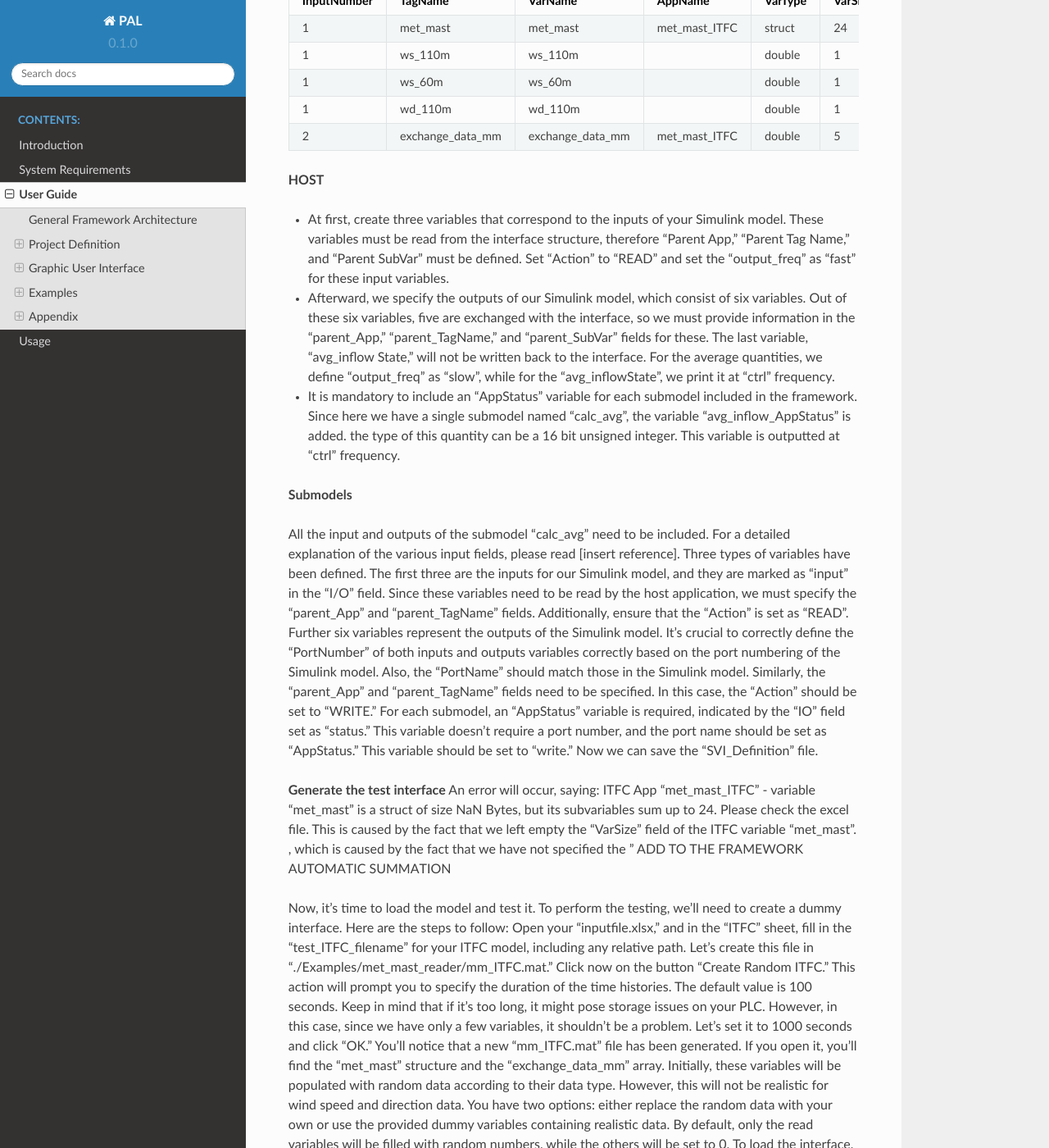
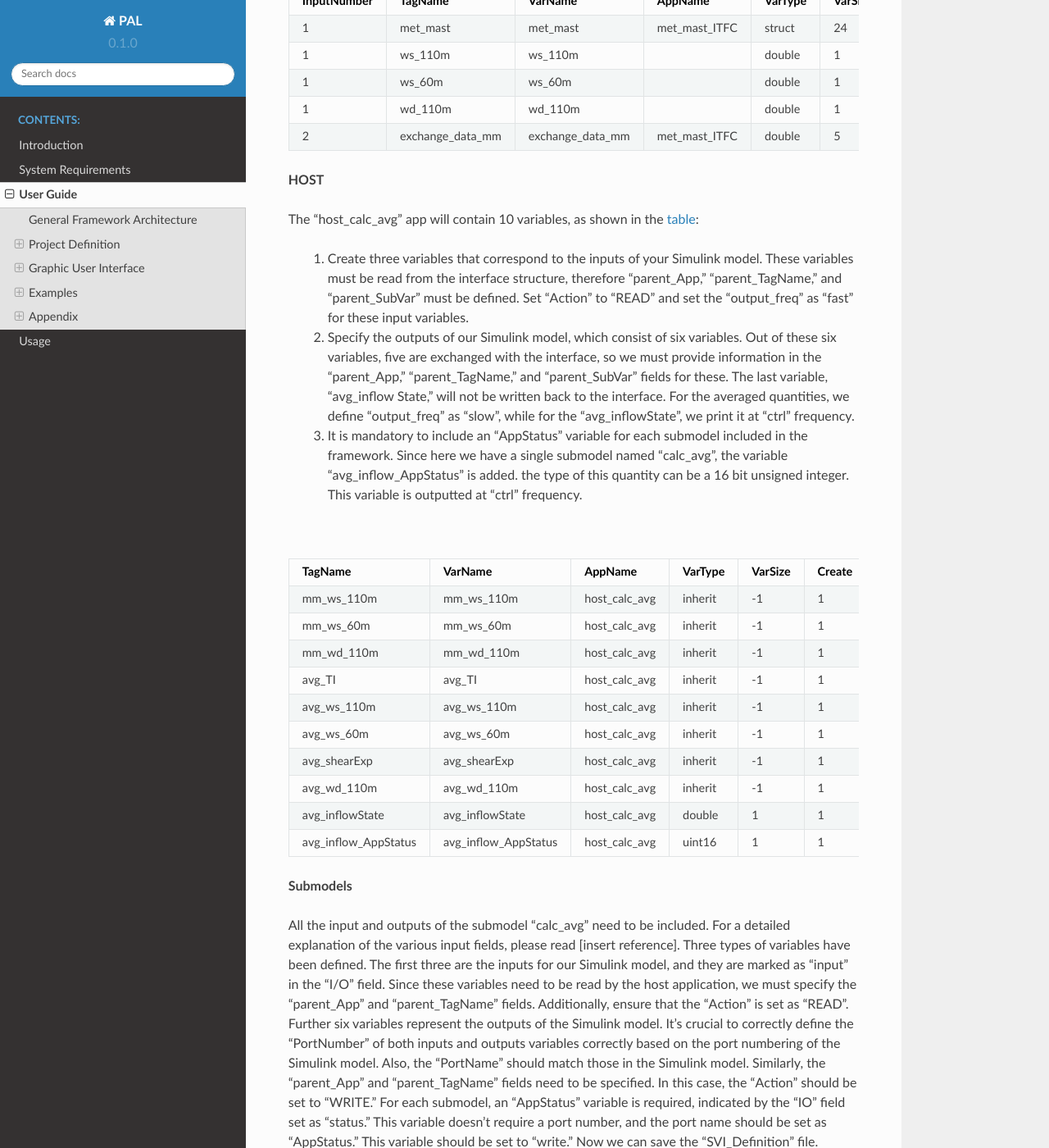
Before and after one commit to TUMLWE/PAL, a Sphinx documentation site: the page built from docs/source/user_guide.rst, in a window 1280 px wide and 1400 px high, scrolled down 17569 px. Shown: the whole window at 82% size. Built offline with Sphinx 7.4.7 and the Read the Docs theme 2.0.0, drawn with Linux system fonts in a browser that asks for light colours; some of the changed text lies outside the part shown.

Commit message:
docs update

```diff
--- /dev/null
+++ b/docs/source/SVI_Definition_host_mmreader.csv
@@ -0,0 +1,11 @@
+TagName,VarName,AppName,VarType,VarSize,Create,parent_App,parent_TagName,parent_SubVar,Action,Flag_Assign_InitialValue,Initial_Value,Units,Print_output,output_freq,Comments
+mm_ws_110m,mm_ws_110m,host_calc_avg,inherit,-1,1,met_mast_ITFC,met_mast,ws_110m,READ,0,0,[m/s],1,fast,
+mm_ws_60m,mm_ws_60m,host_calc_avg,inherit,-1,1,met_mast_ITFC,met_mast,ws_60m,READ,0,0,[m/s],1,fast,
+mm_wd_110m,mm_wd_110m,host_calc_avg,inherit,-1,1,met_mast_ITFC,met_mast,wd_110m,READ,0,0,[deg],1,fast,
+avg_TI,avg_TI,host_calc_avg,inherit,-1,1,met_mast_ITFC,exchange_data_mm,1,WRITE,0,0,[-],1,slow,
+avg_ws_110m,avg_ws_110m,host_calc_avg,inherit,-1,1,met_mast_ITFC,exchange_data_mm,2,WRITE,0,0,[m/s],1,slow,
+avg_ws_60m,avg_ws_60m,host_calc_avg,inherit,-1,1,met_mast_ITFC,exchange_data_mm,3,WRITE,0,0,[m/s],1,slow,
+avg_shearExp,avg_shearExp,host_calc_avg,inherit,-1,1,met_mast_ITFC,exchange_data_mm,4,WRITE,0,0,[-],1,slow,
+avg_wd_110m,avg_wd_110m,host_calc_avg,inherit,-1,1,met_mast_ITFC,exchange_data_mm,5,WRITE,0,0,[deg],1,slow,
+avg_inflowState,avg_inflowState,host_calc_avg,double,1,1,,,,,0,0,[-],1,ctrl,
+avg_inflow_AppStatus,avg_inflow_AppStatus,host_calc_avg,uint16,1,1,,,,,0,0,[-],1,ctrl,
--- a/docs/source/user_guide.rst
+++ b/docs/source/user_guide.rst
@@ -195,9 +195,16 @@
 
 **HOST**
 
-•	At first, create three variables that correspond to the inputs of your Simulink model. These variables must be read from the interface structure, therefore "Parent App," "Parent Tag Name," and "Parent SubVar" must be defined. Set "Action" to "READ" and set the "output_freq" as "fast" for these input variables.
-•	Afterward, we specify the outputs of our Simulink model, which consist of six variables. Out of these six variables, five are exchanged with the interface, so we must provide information in the "parent_App," "parent_TagName," and "parent_SubVar" fields for these. The last variable, "avg_inflow State," will not be written back to the interface. For the average quantities, we define "output_freq" as "slow", while for the “avg_inflowState”, we print it at “ctrl” frequency.
-•	It is mandatory to include an “AppStatus” variable for each submodel included in the framework. Since here we have a single submodel named “calc_avg”, the variable “avg_inflow_AppStatus” is added. the type of this quantity can be a 16 bit unsigned integer. This variable is outputted at “ctrl” frequency.
+The "host_calc_avg" app will contain 10 variables, as shown in the :ref:`table<SVI_Definition_itfc_mmreader>`:
+
+   #. Create three variables that correspond to the inputs of your Simulink model. These variables must be read from the interface structure, therefore "parent_App," "parent_TagName," and "parent_SubVar" must be defined. Set "Action" to "READ" and set the "output_freq" as "fast" for these input variables.
+   #. Specify the outputs of our Simulink model, which consist of six variables. Out of these six variables, five are exchanged with the interface, so we must provide information in the "parent_App," "parent_TagName," and "parent_SubVar" fields for these. The last variable, "avg_inflow State," will not be written back to the interface. For the averaged quantities, we define "output_freq" as "slow", while for the “avg_inflowState”, we print it at “ctrl” frequency.
+   #. It is mandatory to include an “AppStatus” variable for each submodel included in the framework. Since here we have a single submodel named “calc_avg”, the variable “avg_inflow_AppStatus” is added. the type of this quantity can be a 16 bit unsigned integer. This variable is outputted at “ctrl” frequency.
+
+.. csv-table::  met_mast_reader - "SVI_Definition.xlsx" - HOST
+   :file: SVI_Definition_host_mmreader.csv
+   :header-rows: 1
+   :name: SVI_Definition_host_mmreader
 
 **Submodels**
 
```
Also changed, not shown: other parts of docs/source/user_guide.rst (+1 -1 lines), 1 other file.
